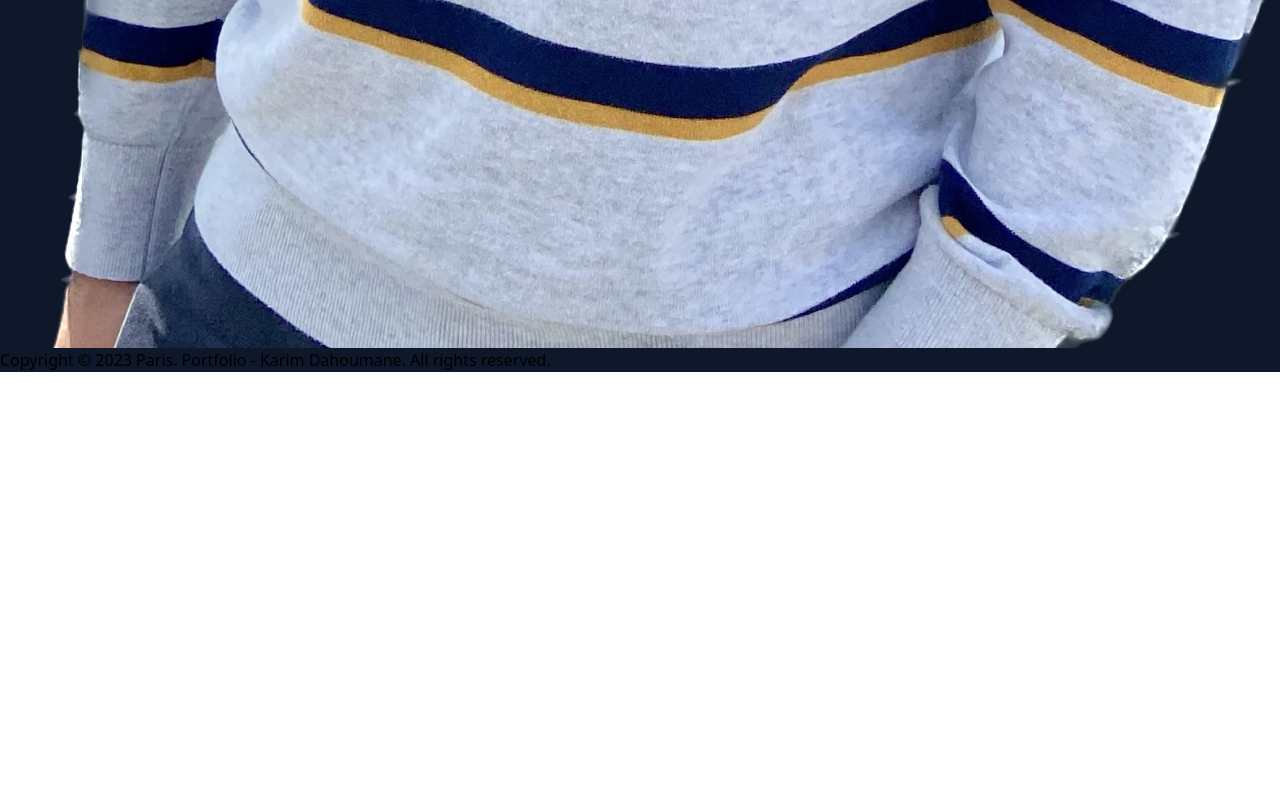
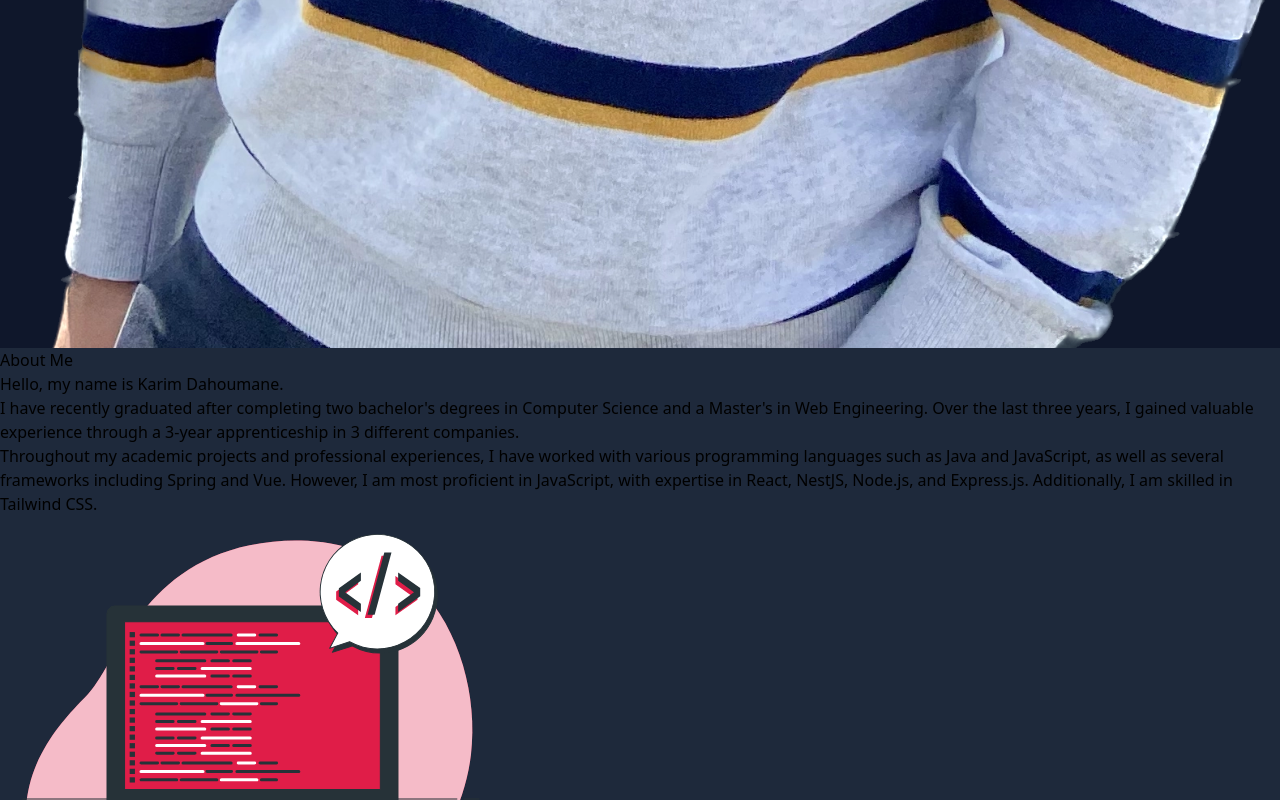
Before and after one commit to karimdahoumane/portfolio, a React (Create React App) app: page / in a window 1280 px wide. Shown: the part 2000-2800 px from the top of the page. Before the commit the page ends 2372 px from the top, so only its background shows below. Built offline with nearby package versions, Linux system fonts and the light colour scheme.

Commit message:
✨ ui(about): Add about section

```diff
--- a/src/App.tsx
+++ b/src/App.tsx
@@ -1,5 +1,6 @@
 import Header from "src/components/Header";
 import Hero from "src/components/Hero";
+import About from "src/components/About/About";
 import Footer from "src/components/Footer";
 
 const App = () => {
@@ -7,6 +8,7 @@ const App = () => {
     <>
       <Header />
       <Hero />
+      <About />
       <Footer />
     </>
   );
--- /dev/null
+++ b/src/components/About/About.tsx
@@ -0,0 +1,37 @@
+import PictureGif from "src/assets/images/hand-coding.gif"
+
+const About = () => {
+  return (
+    <section className="bg-secondery text-white px-5 py-32" id="about">
+      <div className="container mx-auto grid md:grid-cols-2 items-center justify-center md:justify-between">
+        <div className="about-info">
+          <div className="text-4xl font-bold mb-5 border-b-[5px] w-[180px] border-rose-600 pb-2">
+            About Me
+          </div>
+          <p className="pb-5">
+            Hello, my name is Karim Dahoumane. <br />
+            I have recently graduated after completing two bachelor's degrees in Computer Science and a Master's in Web Engineering.
+            Over the last three years, I gained valuable experience through a 3-year apprenticeship in 3 different companies.
+          </p>
+          <p className="pb-5">
+            Throughout my academic projects and professional experiences,
+            I have worked with various programming languages such as Java and JavaScript,
+            as well as several frameworks including Spring and Vue. However,
+            I am most proficient in JavaScript, with expertise in React, NestJS, Node.js, and Express.js. Additionally, I am skilled in Tailwind CSS.
+          </p>
+        </div>
+
+        <div className="about-img">
+          <img
+            src={PictureGif}
+            alt="Gif of a hand coding"
+            className="lgw-[80%] md:ml-auto"
+          />
+          {/* <a href="https://storyset.com/work">Work illustrations by Storyset</a> */}
+        </div>
+      </div>
+    </section>
+  );
+};
+
+export default About;
--- /dev/null
+++ b/src/components/About/index.tsx
@@ -0,0 +1,3 @@
+import About from "src/components/About/About";
+
+export default About;
--- a/src/index.css
+++ b/src/index.css
@@ -11,7 +11,7 @@ nav li a {
 }
 
 nav li a:hover {
-    color: #1BCFF9;
+    color: #06B6D4;
 }
 
 .bg-primary {
@@ -24,9 +24,9 @@ nav li a:hover {
 }
 
 .bg-accent {
-    background: #F54476;
+    background: #E11D48;
 }
 
 .text-accent {
-    color: #1BCFF1;
+    color: #06B6D4;
 }
```
Also changed, not shown: src/assets/images/hand-coding.gif (added).
